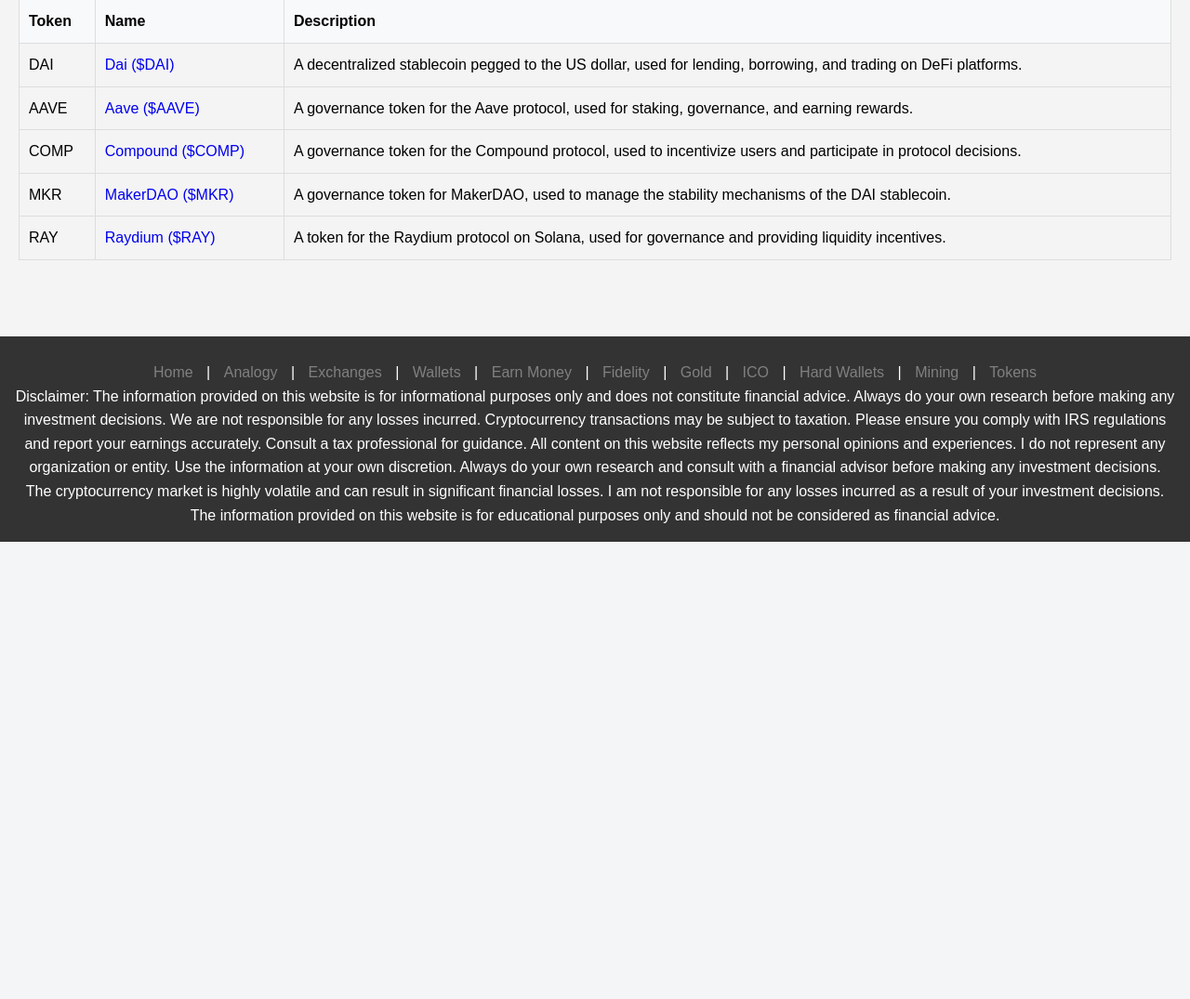
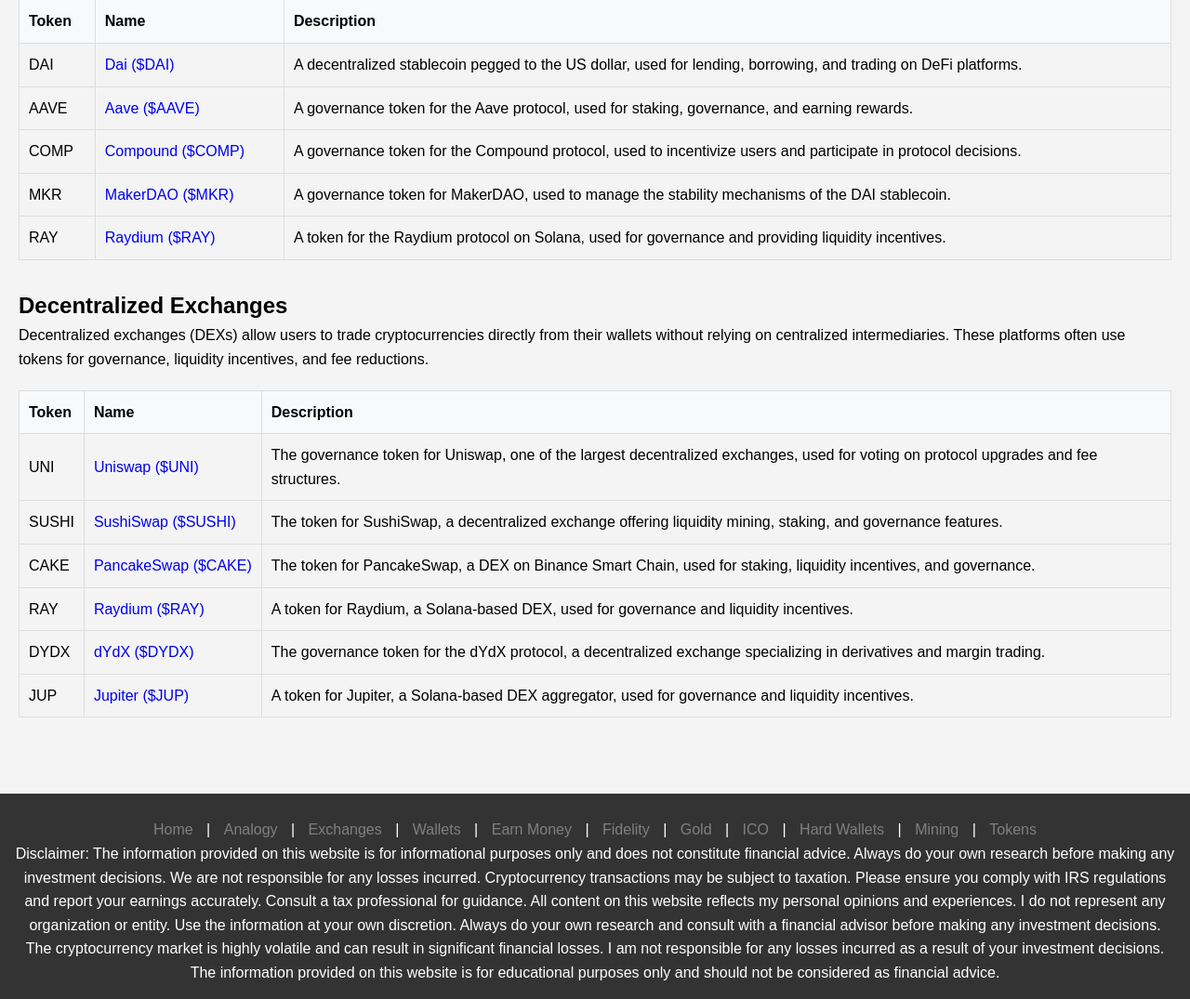
Before and after one commit to BusyStas/stasclub, a Flask app: page /tokens in a window 1280 px wide. Shown: the part 3742-4817 px from the top of the page at 93% size. Before the commit the page ends 4325 px from the top, so only its background shows below. Run offline with Flask 3, Linux system fonts and the light colour scheme.

Commit message:
Decentralized Exchanges

```diff
--- a/templates/tokens.html
+++ b/templates/tokens.html
@@ -522,6 +522,66 @@
                 </tbody>
             </table>
         </section>
+        <section>
+            <h2>Decentralized Exchanges</h2>
+            <p>
+                Decentralized exchanges (DEXs) allow users to trade cryptocurrencies directly from their wallets without relying on centralized intermediaries.
+                These platforms often use tokens for governance, liquidity incentives, and fee reductions.
+            </p>
+            <table class="fidelity-table">
+                <thead>
+                    <tr>
+                        <th class="fidelity-th">Token</th>
+                        <th class="fidelity-th">Name</th>
+                        <th class="fidelity-th">Description</th>
+                    </tr>
+                </thead>
+                <tbody>
+                    <tr>
+                        <td class="fidelity-td">UNI</td>
+                        <td class="fidelity-td" style="white-space: nowrap;">
+                            <a href="https://coincodex.com/crypto/uniswap/" target="_blank">Uniswap ($UNI)</a>
+                        </td>
+                        <td class="fidelity-td">The governance token for Uniswap, one of the largest decentralized exchanges, used for voting on protocol upgrades and fee structures.</td>
+                    </tr>
+                    <tr>
+                        <td class="fidelity-td">SUSHI</td>
+                        <td class="fidelity-td" style="white-space: nowrap;">
+                            <a href="https://coincodex.com/crypto/sushiswap/" target="_blank">SushiSwap ($SUSHI)</a>
+                        </td>
+                        <td class="fidelity-td">The token for SushiSwap, a decentralized exchange offering liquidity mining, staking, and governance features.</td>
+                    </tr>
+                    <tr>
+                        <td class="fidelity-td">CAKE</td>
+                        <td class="fidelity-td" style="white-space: nowrap;">
+                            <a href="https://coincodex.com/crypto/pancakeswap/" target="_blank">PancakeSwap ($CAKE)</a>
+                        </td>
+                        <td class="fidelity-td">The token for PancakeSwap, a DEX on Binance Smart Chain, used for staking, liquidity incentives, and governance.</td>
+                    </tr>
+                    <tr>
+                        <td class="fidelity-td">RAY</td>
+                        <td class="fidelity-td" style="white-space: nowrap;">
+                            <a href="https://coincodex.com/crypto/raydium/" target="_blank">Raydium ($RAY)</a>
+                        </td>
+                        <td class="fidelity-td">A token for Raydium, a Solana-based DEX, used for governance and liquidity incentives.</td>
+                    </tr>
+                    <tr>
+                        <td class="fidelity-td">DYDX</td>
+                        <td class="fidelity-td" style="white-space: nowrap;">
+                            <a href="https://coincodex.com/crypto/dydx/" target="_blank">dYdX ($DYDX)</a>
+                        </td>
+                        <td class="fidelity-td">The governance token for the dYdX protocol, a decentralized exchange specializing in derivatives and margin trading.</td>
+                    </tr>
+                    <tr>
+                        <td class="fidelity-td">JUP</td>
+                        <td class="fidelity-td" style="white-space: nowrap;">
+                            <a href="https://coincodex.com/crypto/jupiter/" target="_blank">Jupiter ($JUP)</a>
+                        </td>
+                        <td class="fidelity-td">A token for Jupiter, a Solana-based DEX aggregator, used for governance and liquidity incentives.</td>
+                    </tr>
+                </tbody>
+            </table>
+        </section>
     </main>
 
     <footer>
```
